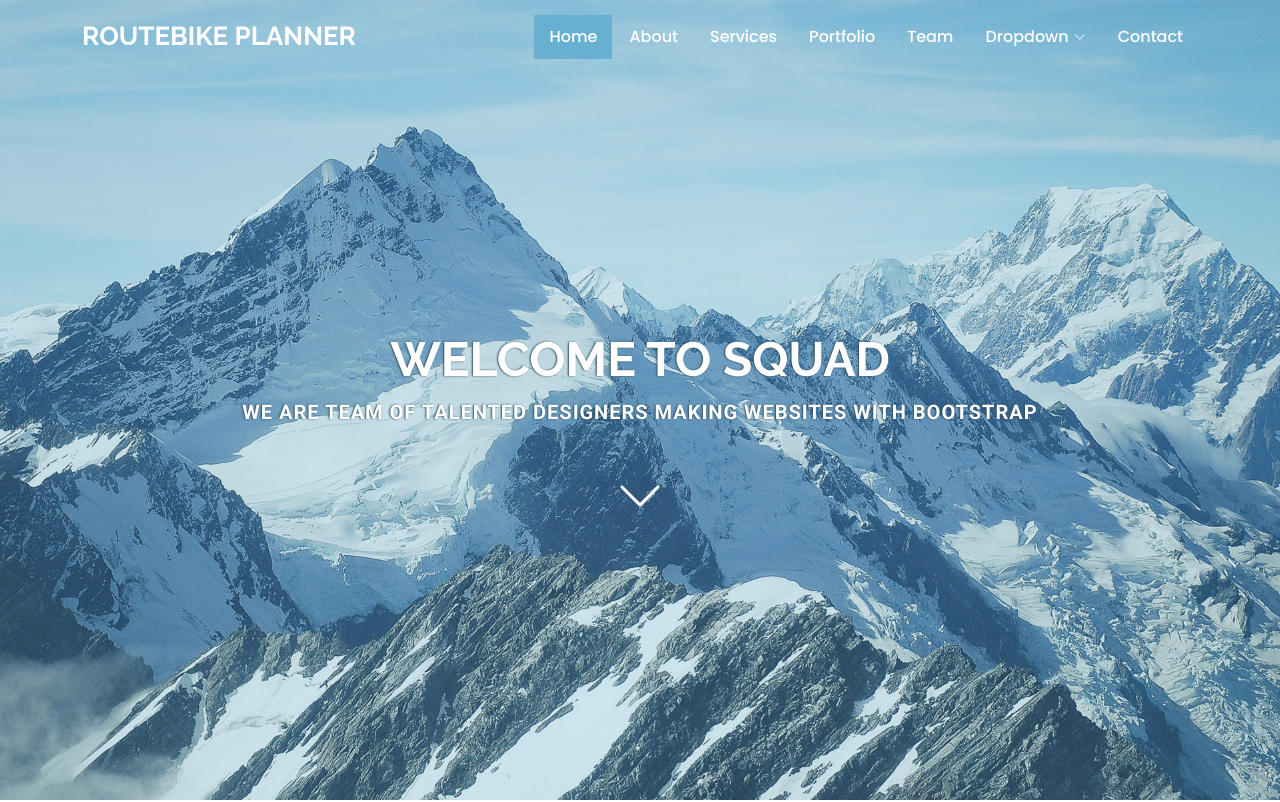
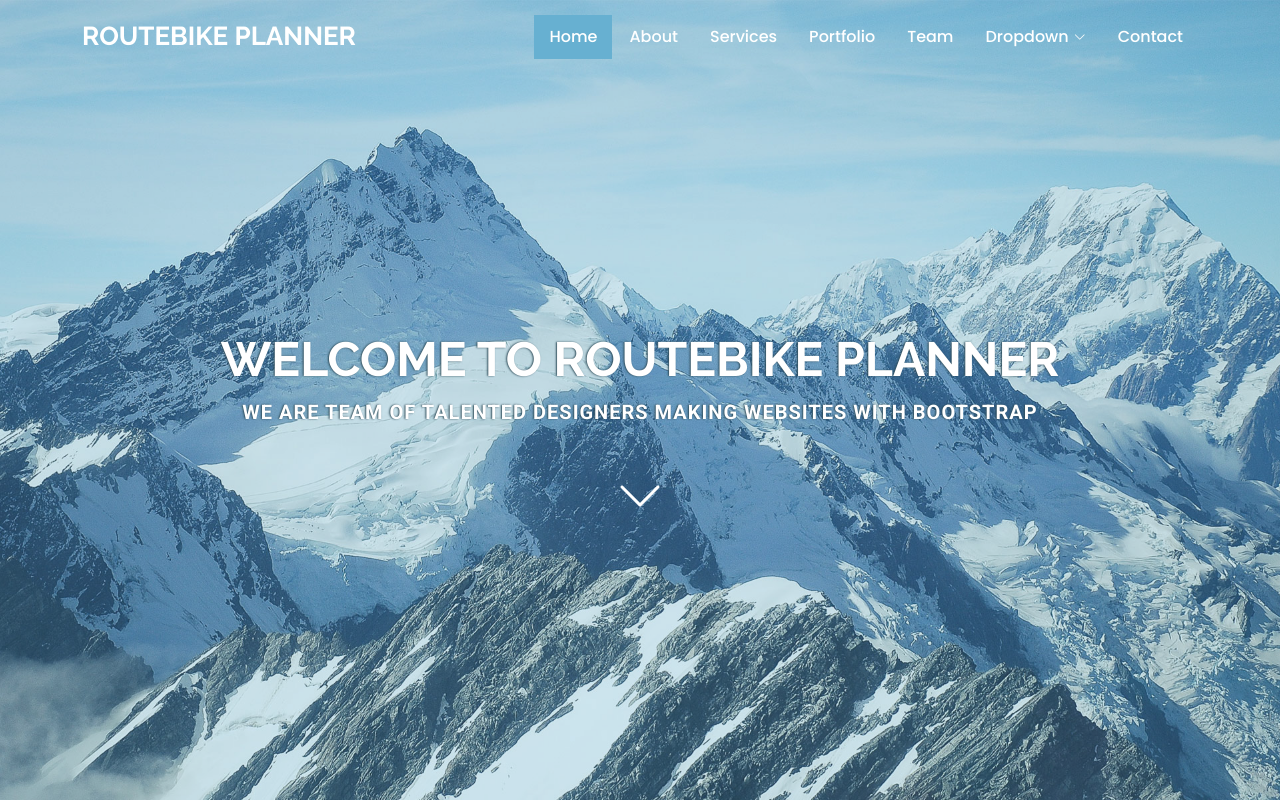
Before and after one commit to Keinerhs/myAulaRepositorio, a plain HTML site: page index.html in a window 1280 px wide. Shown: the top 802 px of the page. Drawn offline with Linux system fonts and the light colour scheme; animation ran at ten frames a second.

Commit message:
Actualizar

```diff
--- a/index.html
+++ b/index.html
@@ -87,7 +87,7 @@
       <img src="assets/img/hero-bg.jpg" alt="" data-aos="fade-in">
 
       <div class="container text-center" data-aos="fade-up" data-aos-delay="100">
-        <h2>Welcome to Squad</h2>
+        <h2>Welcome to RouteBike Planner</h2>
         <p>We are team of talented designers making websites with Bootstrap</p>
         <a href="#about" class="btn-scroll" title="Scroll Down"><i class="bi bi-chevron-down"></i></a>
       </div>
```
